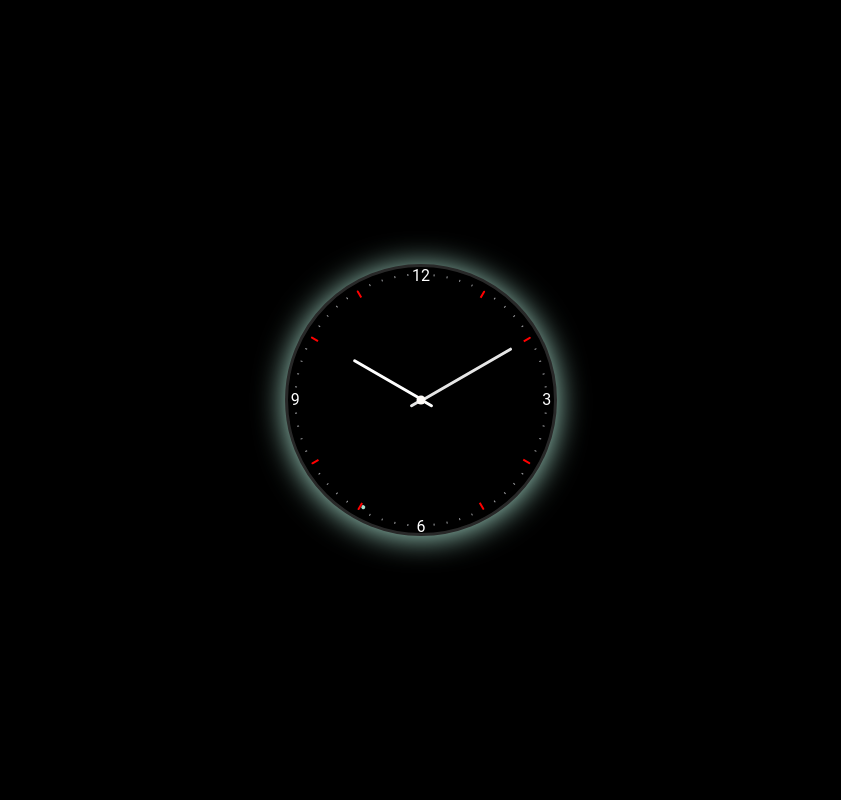
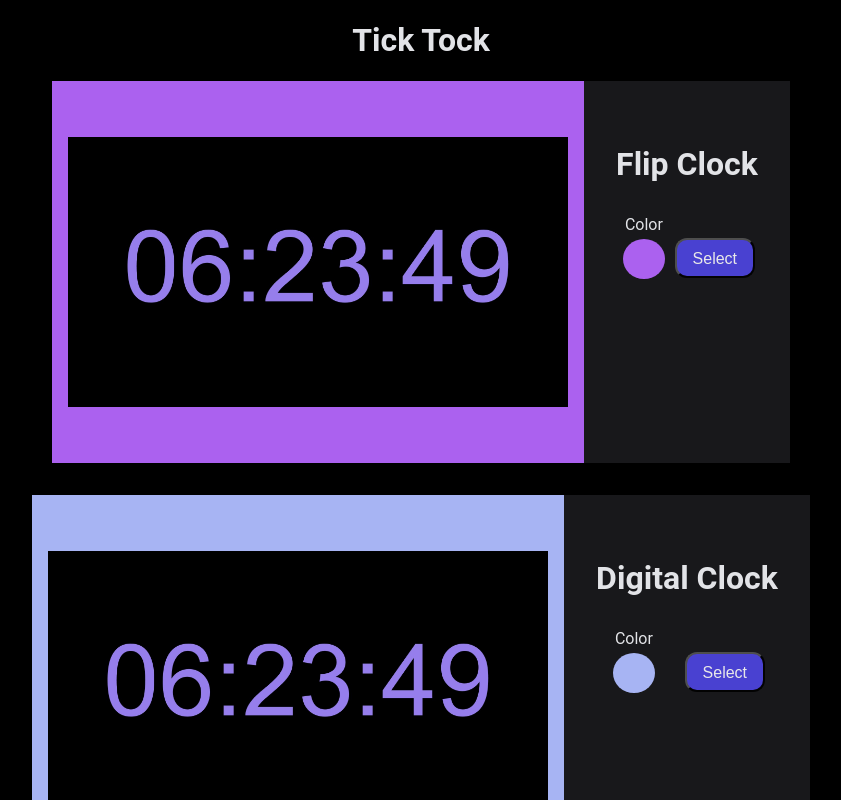
Before and after one commit to Jack-2077/tick-tock, a React (Create React App) app: page / in a window 1280 px wide. Shown: the top 800 px of the page, without its empty margins (219-1060 px from the left). Built offline with nearby package versions, Linux system fonts and the light colour scheme.

Commit message:
refactor: clock info into an array

```diff
--- a/src/app/App.js
+++ b/src/app/App.js
@@ -17,43 +17,51 @@ const StyledContainer = styled.div`
   }
 `;
 
+const CLOCKS = [
+  {
+    title: 'Flip',
+    color: '#AB61EF',
+    desc: 'Coolest clock in town. It may or may not be inspired from this codepen',
+  },
+  {
+    title: 'Digital',
+    color: '#A7B4F3',
+    desc: "My go-to clock. Inspired from Apple iMac's screensaver",
+  },
+  {
+    title: 'Analog',
+    color: '#AB61EF',
+    desc: 'A stopwatch style clock inspired from my OnePlus clock app',
+  },
+];
 function App() {
   const [color, setColor] = useState({
     Digital: '#A7B4F3',
     Flip: '#AB61EF',
-    Analog: '#A6DCCB',
+    Analog: '#AB61EF',
   });
   const [active, setActive] = useState('');
 
   return (
     <>
       <GlobalStyles />
-      <AnalogClock primaryColor={color.Analog} />
-      {/* {!active && (
+
+      {!active && (
         <StyledContainer>
           <h1>Tick Tock</h1>
           <div className='card-container'>
-            <Card
-              title='Digital'
-              handleActiveClock={setActive}
-              handlePrimaryColor={setColor}
-              primaryColor='#A7B4F3'
-            />
-            <Card
-              title='Flip'
-              handleActiveClock={setActive}
-              handlePrimaryColor={setColor}
-              primaryColor='#AB61EF'
-            />
-            <Card
-              title='Analog'
-              handleActiveClock={setActive}
-              handlePrimaryColor={setColor}
-              primaryColor='#A6DCCB'
-            />
+            {CLOCKS.map(({ title, color, desc }) => (
+              <Card
+                title={title}
+                backgroundColor={color}
+                desc={desc}
+                handleActiveClock={setActive}
+                handlePrimaryColor={setColor}
+              />
+            ))}
           </div>
         </StyledContainer>
-      )} */}
+      )}
       {active && <Buttons handleActiveClock={setActive} />}
 
       {active === 'Flip' && <FlipClock primaryColor={color.Flip} />}
--- a/src/components/Card.js
+++ b/src/components/Card.js
@@ -77,8 +77,13 @@ const StyledCard = styled.div`
   }
 `;
 
-function Card({ title, handleActiveClock, primaryColor, handlePrimaryColor }) {
-  const [themeColor, setThemeColor] = useState(primaryColor);
+function Card({
+  title,
+  handleActiveClock,
+  backgroundColor,
+  handlePrimaryColor,
+}) {
+  const [themeColor, setThemeColor] = useState(backgroundColor);
 
   function handleColorChange(e) {
     setThemeColor(e.target.value);
@@ -88,7 +93,7 @@ function Card({ title, handleActiveClock, primaryColor, handlePrimaryColor }) {
   }
 
   return (
-    <StyledCard color={primaryColor}>
+    <StyledCard color={backgroundColor}>
       <div className='img_container'>
         <img src={placeholder} alt='preview of clock' />
       </div>
```
